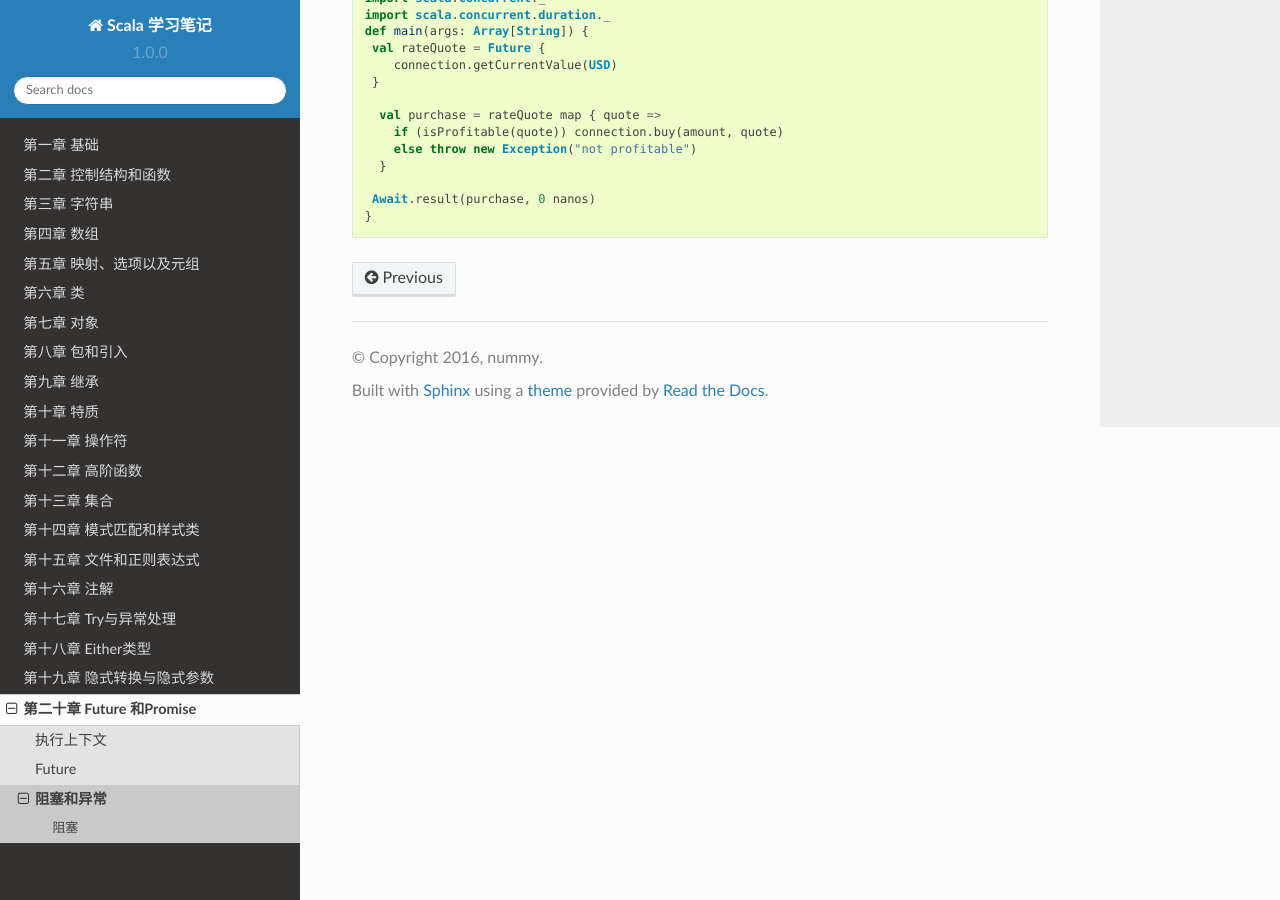
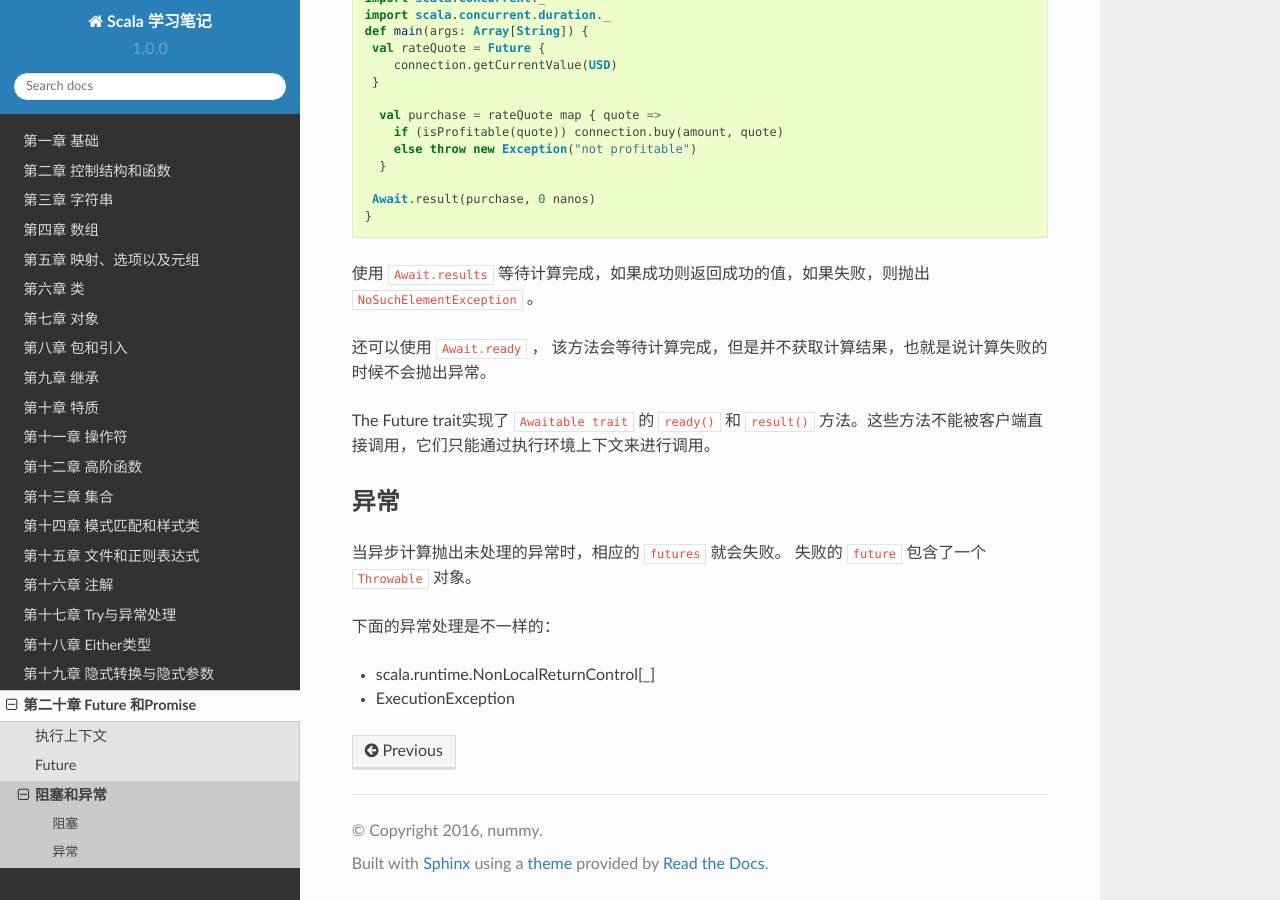
Before and after one commit to nummy/learning-scala, a Sphinx documentation site: the page built from source/chapter/sub20/blocking.rst, in a window 1280 px wide and 900 px high, scrolled down 769 px. Built offline with Sphinx 7.4.7 and the Read the Docs theme 2.0.0, drawn with Linux system fonts in a browser that asks for light colours; pages that are not in the unit, such as notebooks, are missing from menus.

Commit message:
Update blocking.rst

```diff
--- a/source/chapter/sub20/blocking.rst
+++ b/source/chapter/sub20/blocking.rst
@@ -2,7 +2,7 @@
 =========
 
 阻塞
-++++
+----
 
 Future通常都是异步执行的，而且也不会阻塞底层的线程任务。但是在某些情况下需要阻塞，下面我们讨论两种阻塞线程的方法：
 
@@ -42,3 +42,20 @@ Future通常都是异步执行的，而且也不会阻塞底层的线程任务
 
    Await.result(purchase, 0 nanos)
   }
+
+使用 ``Await.results`` 等待计算完成，如果成功则返回成功的值，如果失败，则抛出 ``NoSuchElementException`` 。
+
+还可以使用 ``Await.ready`` ， 该方法会等待计算完成，但是并不获取计算结果，也就是说计算失败的时候不会抛出异常。
+
+The Future trait实现了 ``Awaitable trait`` 的 ``ready()`` 和 ``result()`` 方法。这些方法不能被客户端直接调用，它们只能通过执行环境上下文来进行调用。
+
+异常
+----
+
+当异步计算抛出未处理的异常时，相应的 ``futures`` 就会失败。  失败的 ``future`` 包含了一个 ``Throwable`` 对象。
+
+下面的异常处理是不一样的：
+
+- scala.runtime.NonLocalReturnControl[_]
+
+- ExecutionException
```
